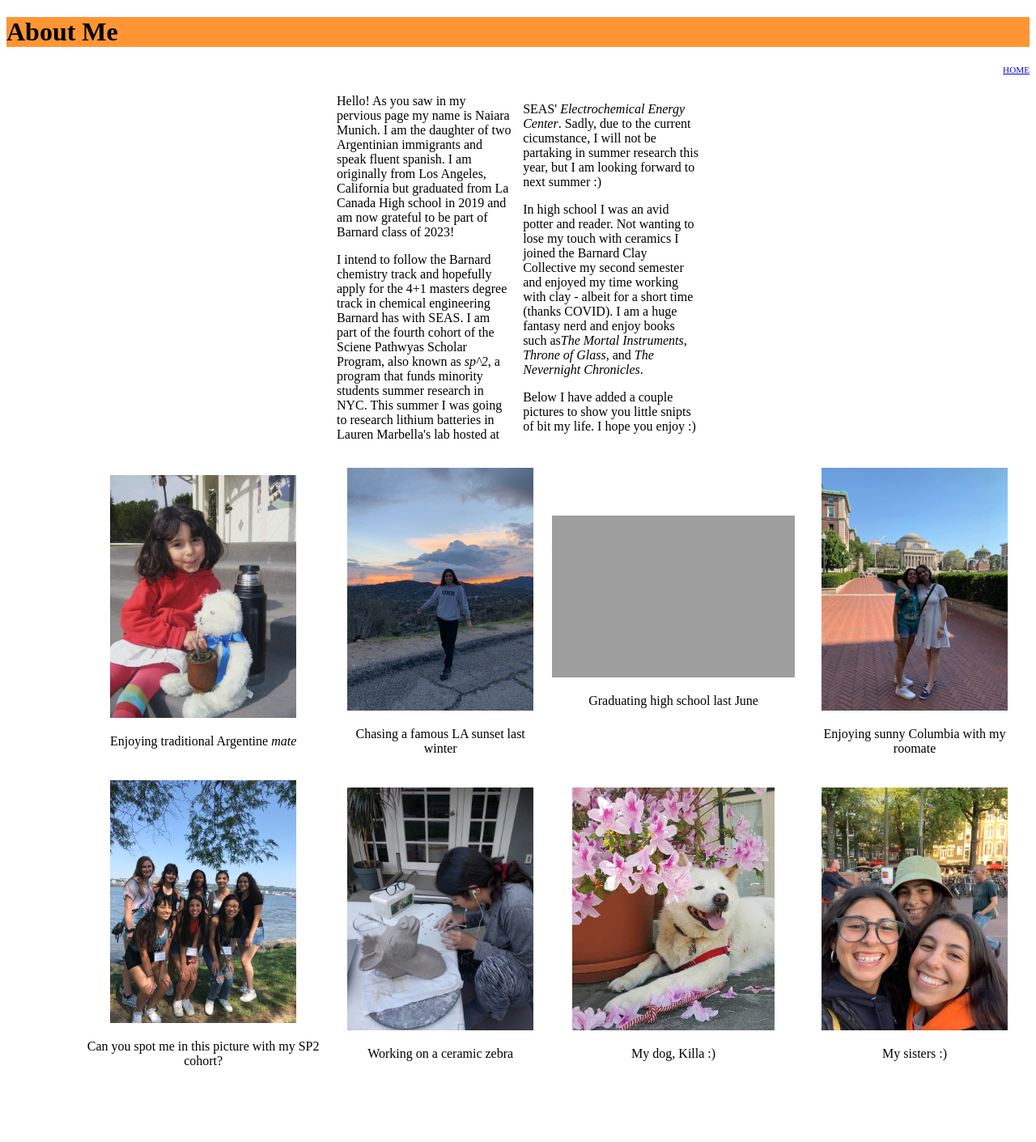
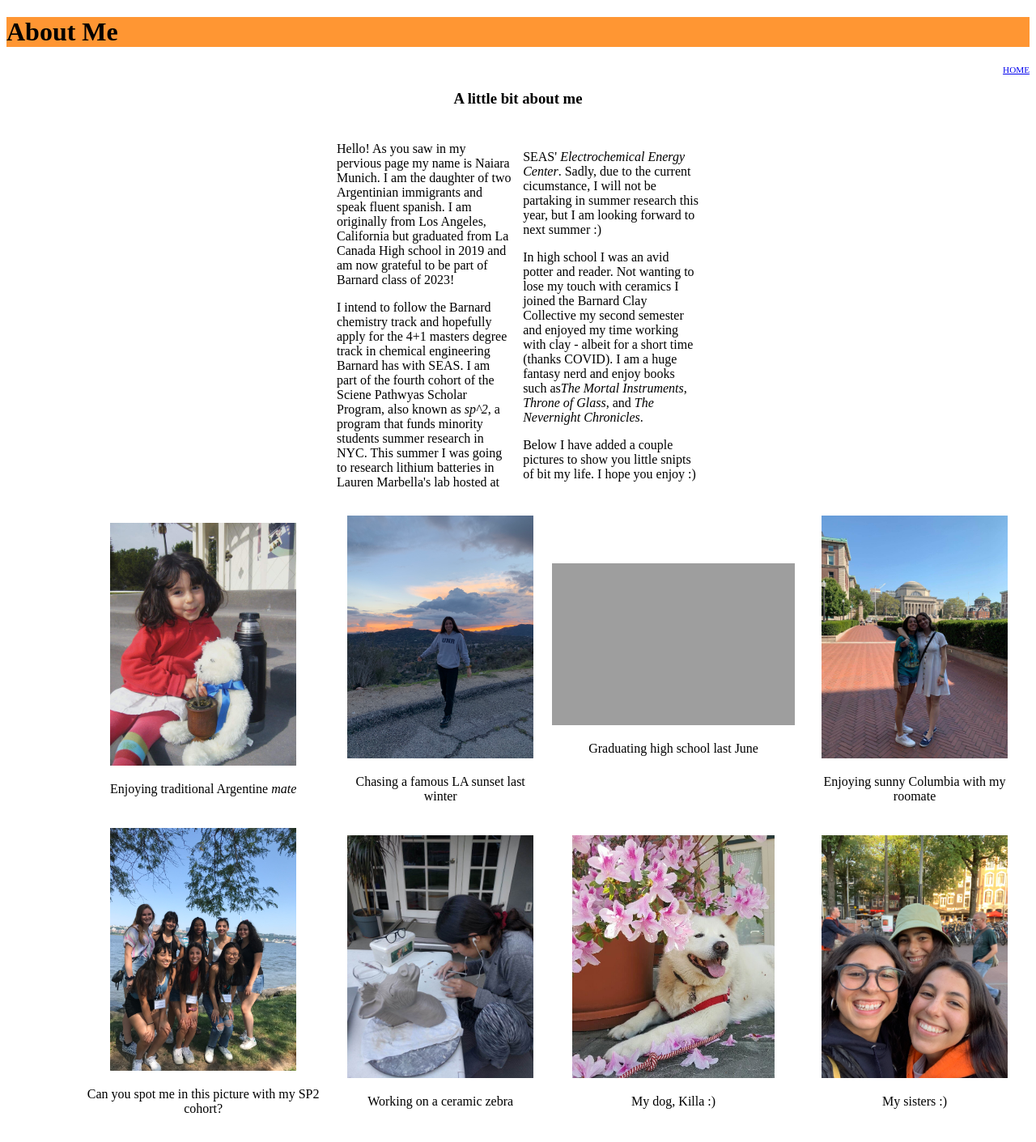
Before and after one commit to naiaramunich/Flask-Project, a Flask app: page /aboutme in a window 1280 px wide. Shown: the whole page at 81% size. Before the commit the page ends 1316 px from the top, so only its background shows below. Run offline with Flask 2, Linux system fonts and the light colour scheme; grey boxes are pictures that could not be loaded.

Commit message:
Fourth complete pass at site

```diff
--- a/templates/aboutme.html
+++ b/templates/aboutme.html
@@ -10,6 +10,10 @@
 
     <div id="org-div-home-and-up" style="text-align:right;font-size:70%;white-space:nowrap;">
       <a accesskey="H" href="http://127.0.0.1:5000/"> HOME </a>
+    </div>
+
+    <div>
+    <h3 style="text-align:center">A little bit about me<h3>
     </div>
 
     <div>
```
